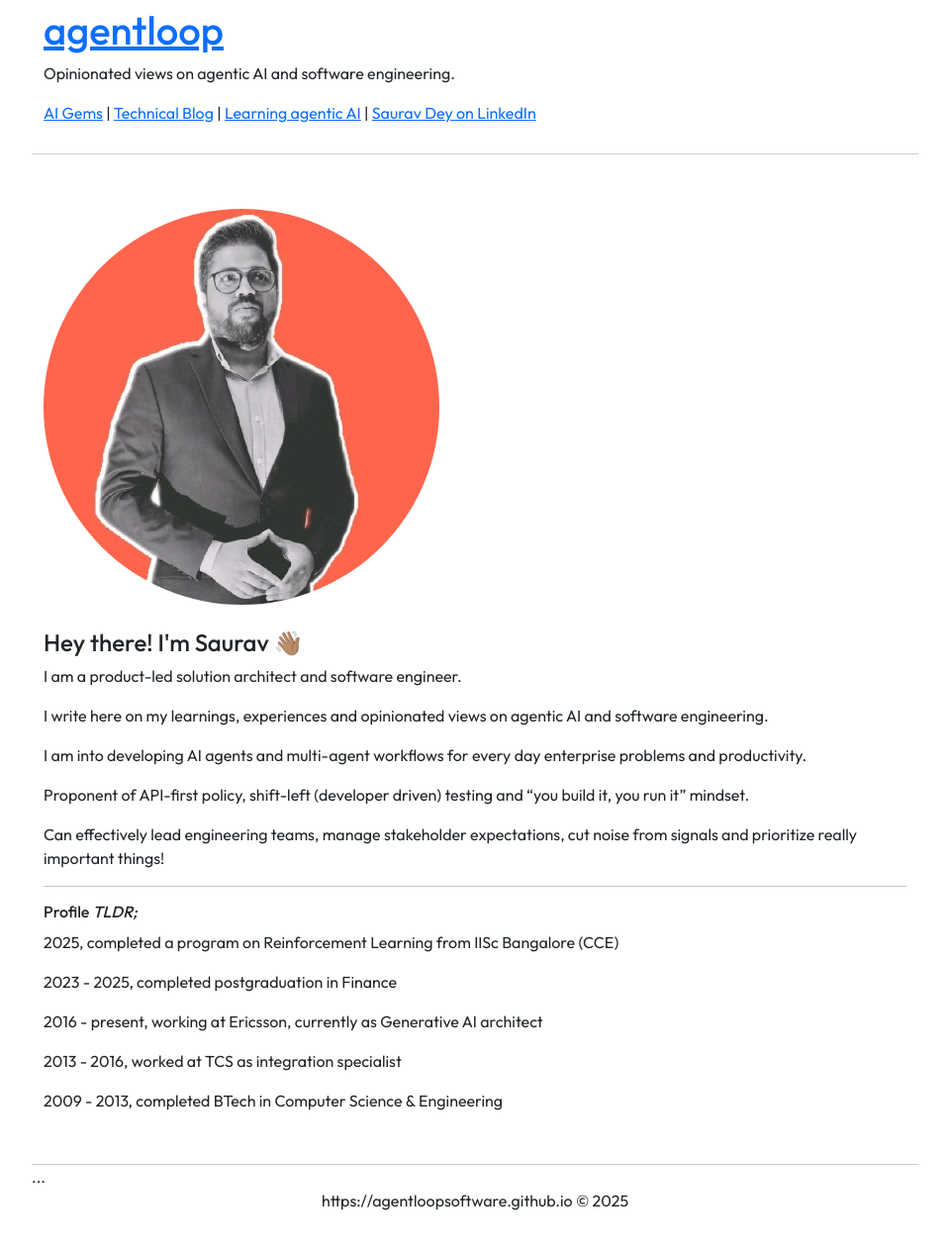
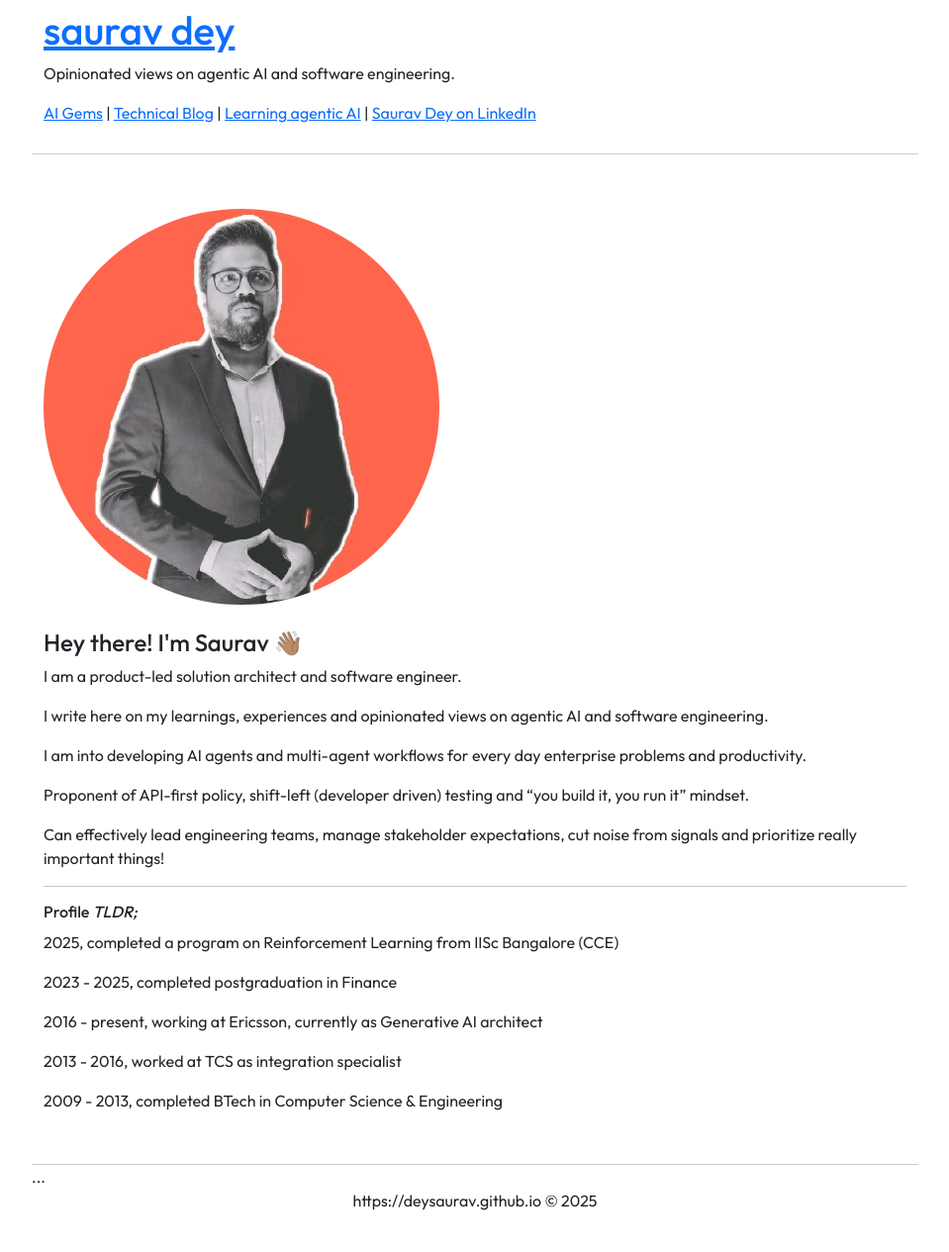
Before and after one commit to coffeeml/coffeeml.github.io, a Jekyll site: the page built from index.markdown, in a window 1280 px wide. Shown: the whole page at 99% size, without its empty margins (160-1119 px from the left). Built offline with Jekyll 4.4.1, drawn with Linux system fonts in a browser that asks for light colours; nearby versions of some CDN libraries.

Commit message:
Update _config.yml

```diff
--- a/_config.yml
+++ b/_config.yml
@@ -1,11 +1,11 @@
 # Site settings
-title: agentloop
+title: saurav dey
 email:
 description: Opinionated views on agentic AI and software engineering.
 baseurl: ""
-url: "https://agentloopsoftware.github.io"
+url: "https://deysaurav.github.io"
 linkedin_username:
-github_username:
+github_username:  rxrav
 twitter_username:
 
 # Build settings
```
